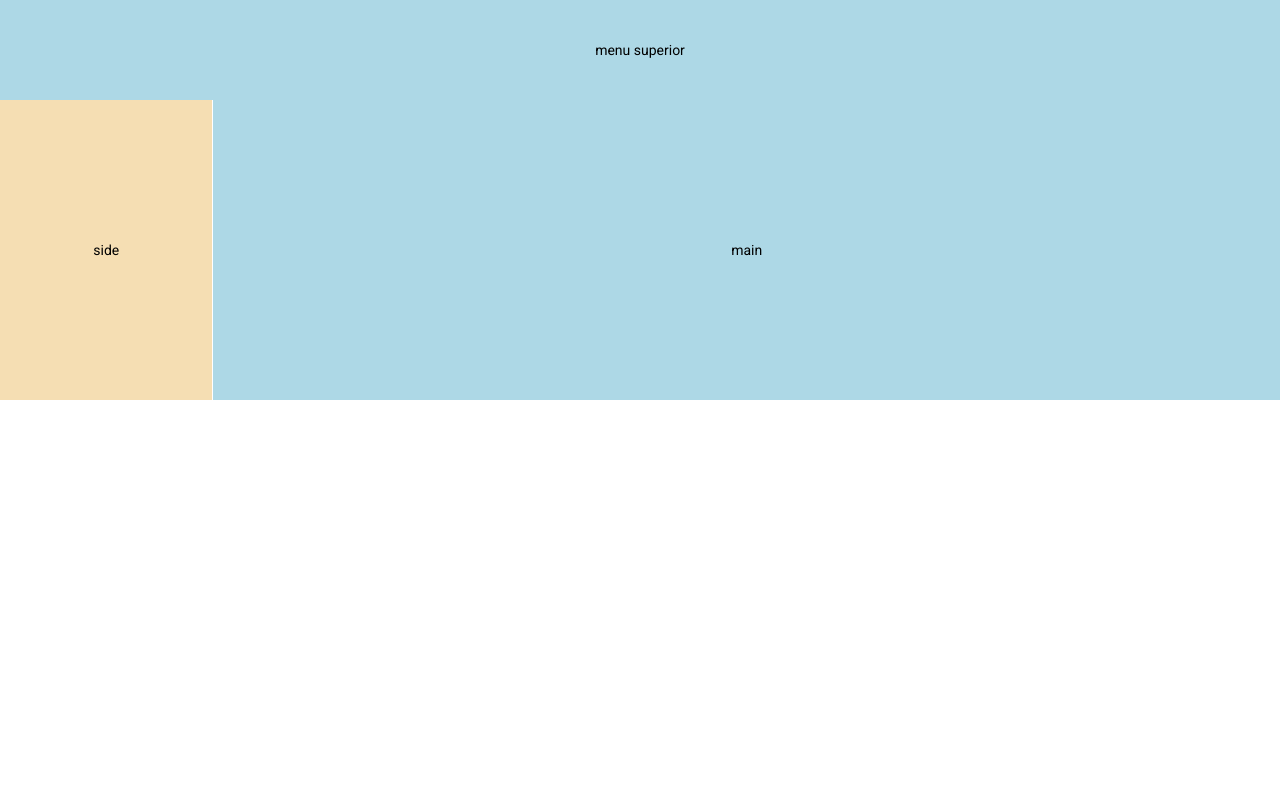
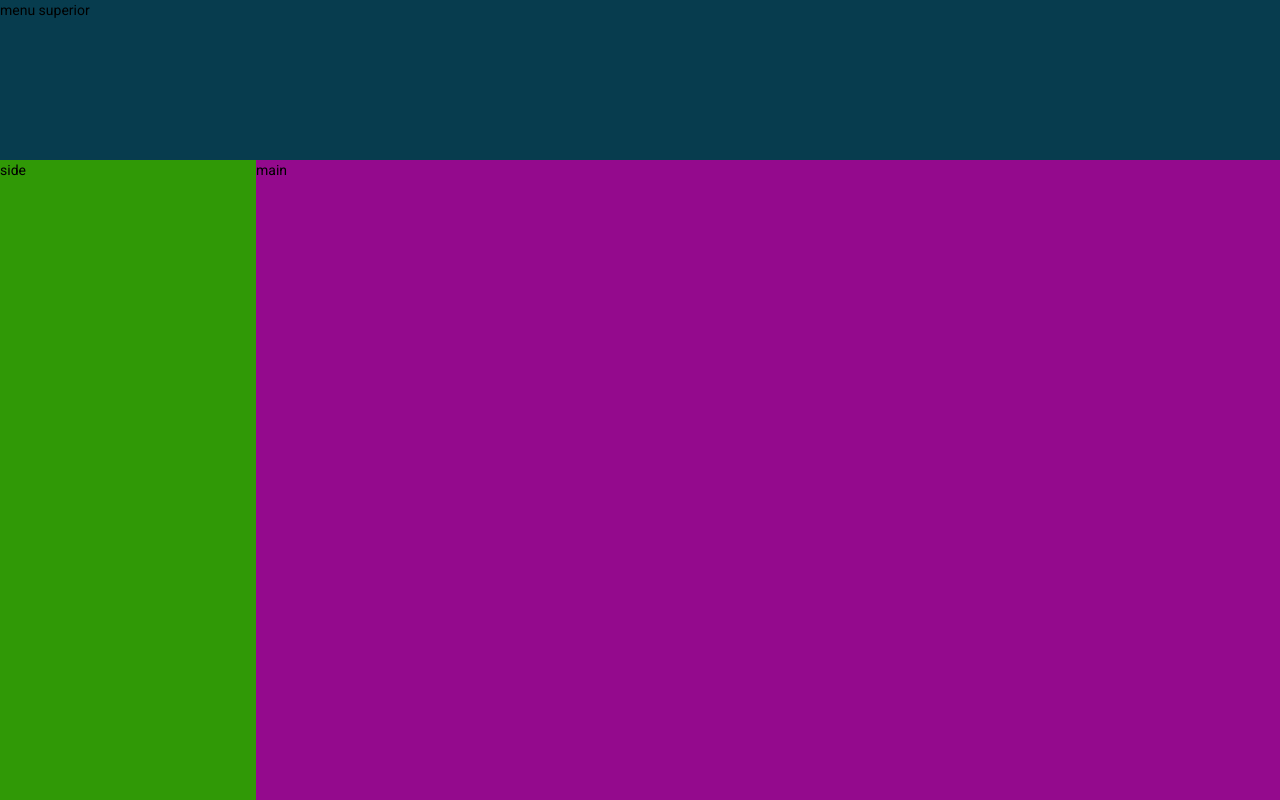
Before and after one commit to AmbarPHP/GmailClon, an Angular app: page / in a window 1280 px wide. Built offline with nearby package versions, Linux system fonts and the light colour scheme.

Commit message:
adding initial layout

```diff
--- a/src/app/app.module.ts
+++ b/src/app/app.module.ts
@@ -3,7 +3,7 @@ import { BrowserModule } from '@angular/platform-browser';
 import { AppRoutingModule } from './app-routing.module';
 import { AppComponent } from './app.component';
 import { LayoutComponent } from './layout/layout.component';
-import { AppMaterialModule } from './app.material.module';
+
 
 
 @NgModule({
@@ -13,7 +13,7 @@ import { AppMaterialModule } from './app.material.module';
   ],
   imports: [
     BrowserModule,
-    AppRoutingModule,AppMaterialModule
+    AppRoutingModule,
   ],
   providers: [],
   bootstrap: [AppComponent]
--- a/src/app/layout/layout.component.html
+++ b/src/app/layout/layout.component.html
@@ -1,14 +1,7 @@
-<mat-grid-list cols="1" rowHeight="100px">
-  <mat-grid-tile>menu superior</mat-grid-tile>
-
-</mat-grid-list>
-<mat-grid-list cols="12" rowHeight="300px">
-  <mat-grid-tile
-  [colspan]="2"
-  [rowspan]="1"
-  [style.background]="'wheat'">
-  side </mat-grid-tile>
-  <mat-grid-tile
-  [colspan]="10"
-  [rowspan]="1">main</mat-grid-tile>
-</mat-grid-list>
+<div class="content">
+  <div class="colum_superior">menu superior</div>
+  <div class="colum_main">
+    <div class="side_menu">side </div>
+    <div class="main_area">main </div>
+  </div>
+</div>
--- a/src/app/layout/layout.component.scss
+++ b/src/app/layout/layout.component.scss
@@ -1,3 +1,28 @@
-mat-grid-tile {
+
+.content{
   background: lightblue;
+  display:flex;
+  flex-direction: column;
+
+   .colum_superior{
+    background: rgb(7, 60, 78);
+    height:20vh;
+  }
+
+  .colum_main{
+    background: rgb(221, 169, 26);
+    height:80vh;
+    display: flex;
+    flex-direction: row;
+
+    .side_menu{
+      background: rgb(48, 153, 6);
+      width: 20%;
+    }
+
+    .main_area{
+      background: rgb(148, 10, 141);
+      width: 80%;
+    }
+  }
 }
```
Also changed, not shown: src/app/app.material.module.ts (deleted, +0 -13 lines).
